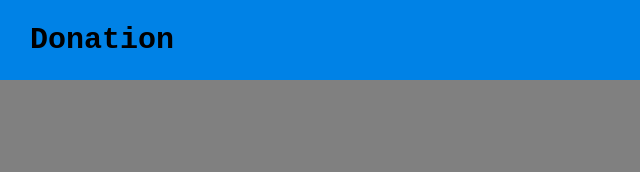
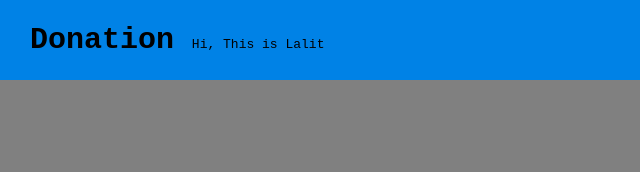
Before and after one commit to lalitkumar-123/Donation-Website, a plain HTML site: page Contact.html in a window 1280 px wide. Shown: the top 172 px of the page, 0-640 px from the left. Drawn offline with Linux system fonts and the light colour scheme.

Commit message:
Update Contact.html

```diff
--- a/Contact.html
+++ b/Contact.html
@@ -10,6 +10,7 @@
 <body style="background-color: grey;">
 	<nav>
 		<label class="logo">Donation</label>
+		<label>Hi, This is Lalit</label>
 		<ul>
 			<li><a href="Index.html">Home</a></li>
   			<li><a href="About.html">About</a></li>
```
